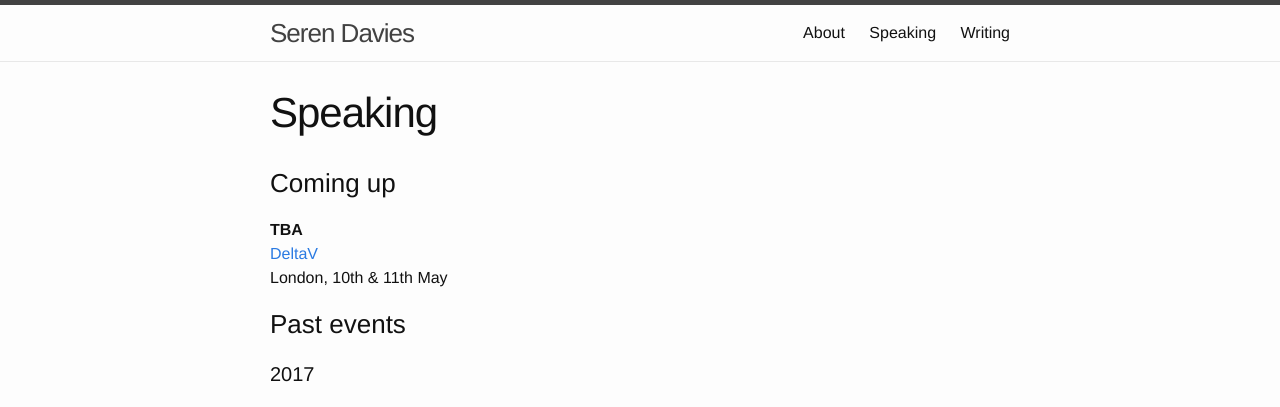
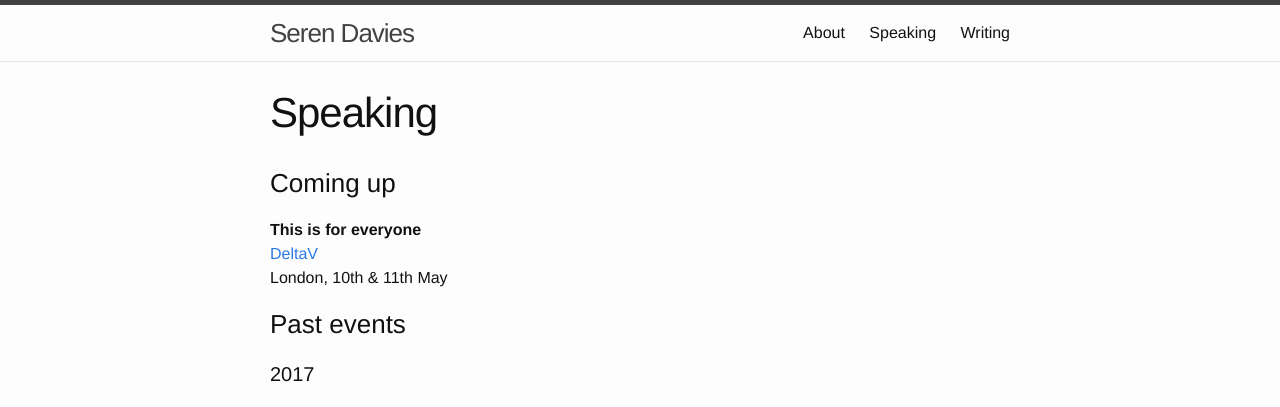
Before and after one commit to ninjanails/ninjanails.github.io, a Jekyll site: the page built from speaking.md, in a window 1280 px wide. Shown: the top 407 px of the page. Built offline with Jekyll 4.4.1, drawn with Linux system fonts in a browser that asks for light colours.

Commit message:
Add DeltaV talk title

```diff
--- a/speaking.md
+++ b/speaking.md
@@ -6,7 +6,7 @@ permalink: /speaking/
 
 ### Coming up
 
-**TBA** <br>
+**This is for everyone** <br>
 [DeltaV](https://2018.deltavconf.com/) <br>
 London, 10th & 11th May
 
```
